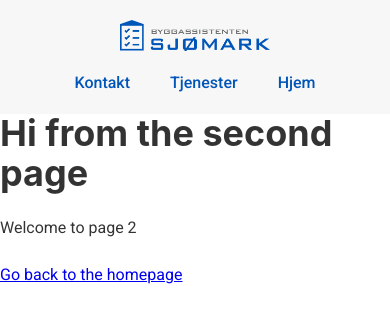
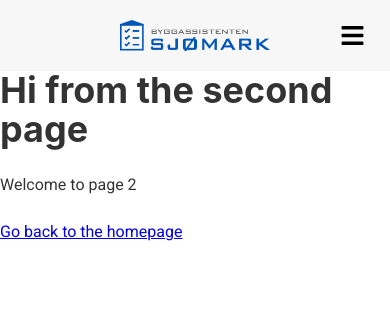
Before and after one commit to morgansjomark/byggassistenten, a Gatsby site: page /page-2 in a window 390 px wide. Built offline with nearby package versions, Linux system fonts and the light colour scheme; Gatsby itself is replaced by a stand-in of ours.

Commit message:
Updated phone menu

```diff
--- a/src/components/header.js
+++ b/src/components/header.js
@@ -1,12 +1,15 @@
-import * as React from "react"
+import React, {useState} from "react"
 import { Link } from "gatsby"
-import styled from "styled-components";
+import styled, { css } from "styled-components";
 import { StaticImage } from "gatsby-plugin-image";
 
 import Logo from "../images/logo.png";
+import Menubar from "../images/bars-solid.svg";
 
 const HeaderWrapper = styled.header`
   background-color: #f7f7f7;
+  position: relative;
+  z-index: 10;
 `;
 
 const HeaderContent = styled.div`
@@ -35,10 +38,22 @@ const Menu = styled.div`
   text-align: right;
   display: flex;
   flex-direction: row-reverse;
+  transition: opacity 0.5s;
+  z-index: -1;
   @media (max-width: 768px) {
+    position: absolute;
+    top: -70px;
+    left:0;
+    right: 0;
+    background-color: rgba(255,255,255,0.9);
+    text-align: center;
     display: block;
-    margin-top: 20px;
-    text-align: center;
+    padding: 15px 0;
+    opacity: 0;
+    ${p => p.active && css`
+      opacity: 1;
+      top: 70px;
+    `}
   }
 `;
 
@@ -46,26 +61,48 @@ const MenuItem = styled(Link)`
   text-align: center;
   padding: 0 20px;
   box-sizing: border-box;
-  color: #0056b8;
   text-decoration: none;
   font-size: 16px;
   font-weight: 500;
+  color: #000000cc;
+  transition: all 0.2s;
+  &:hover{
+    color: #0056b8;
+  }
 `;
 
-const Header = () => (
+const MenuToggle = styled.img`
+  position: absolute;
+  top: 23px;
+  right: 25px;
+  height: 25px;
+  width: 25px;
+  display: none;
+  @media (max-width: 768px) {
+    display: block;
+  }
+`;
+
+const Header = () => {
+  const [open, setOpen] = useState(false)
+  return(
   <HeaderWrapper>
     <HeaderContent>
       <Link to="/"><img
       src={Logo}
       alt="Logo" />
       </Link>
-      <Menu>
-        <MenuItem to={"/#kontakt"}>Kontakt</MenuItem>
+      <MenuToggle onClick={()=>{
+        setOpen(!open);
+      }} src={Menubar} />
+      <Menu active={open} >
+        <MenuItem  to={"/#kontakt"}>Kontakt</MenuItem>
         <MenuItem to={"/#tjenester"}>Tjenester</MenuItem>
         <MenuItem to={"/#hjem"}>Hjem</MenuItem>
       </Menu>
     </HeaderContent>
   </HeaderWrapper>
-)
+  );
+}
 
 export default Header
```
Also changed, not shown: src/images/bars-solid.svg (added).
